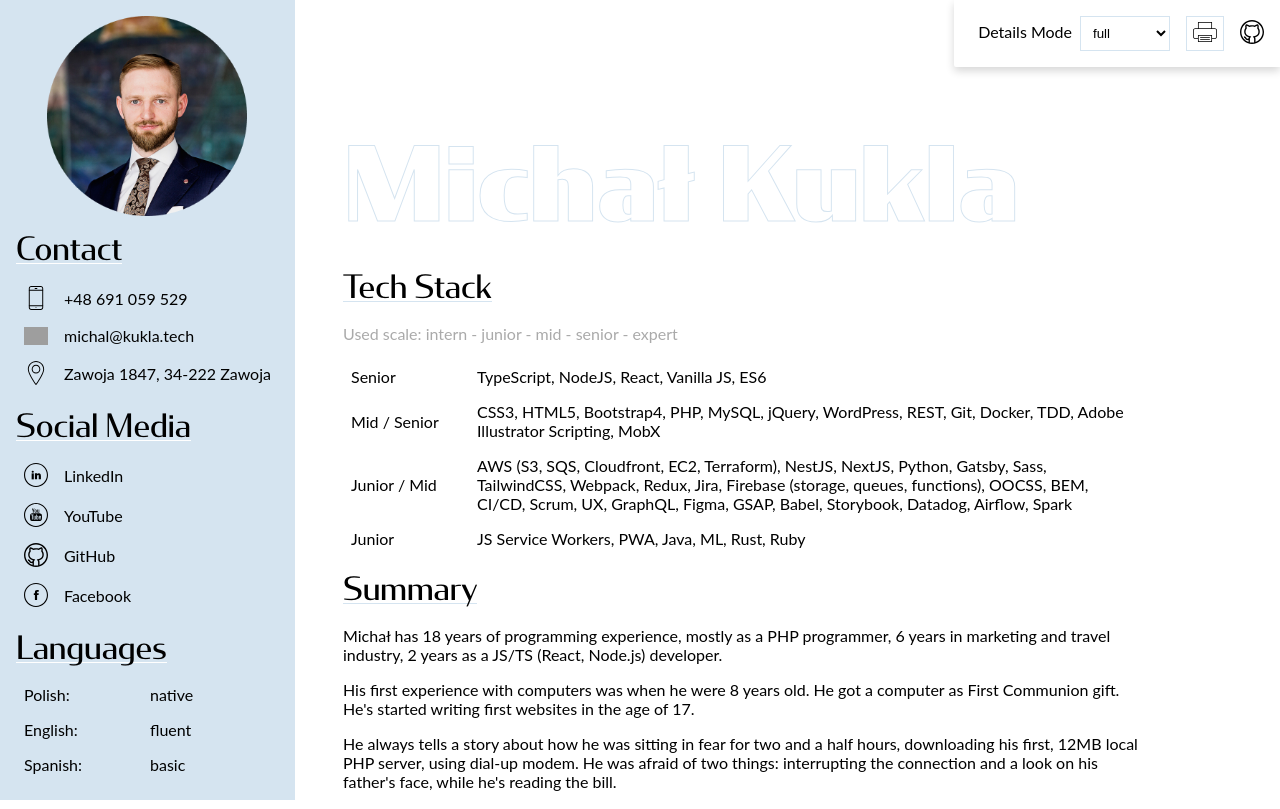
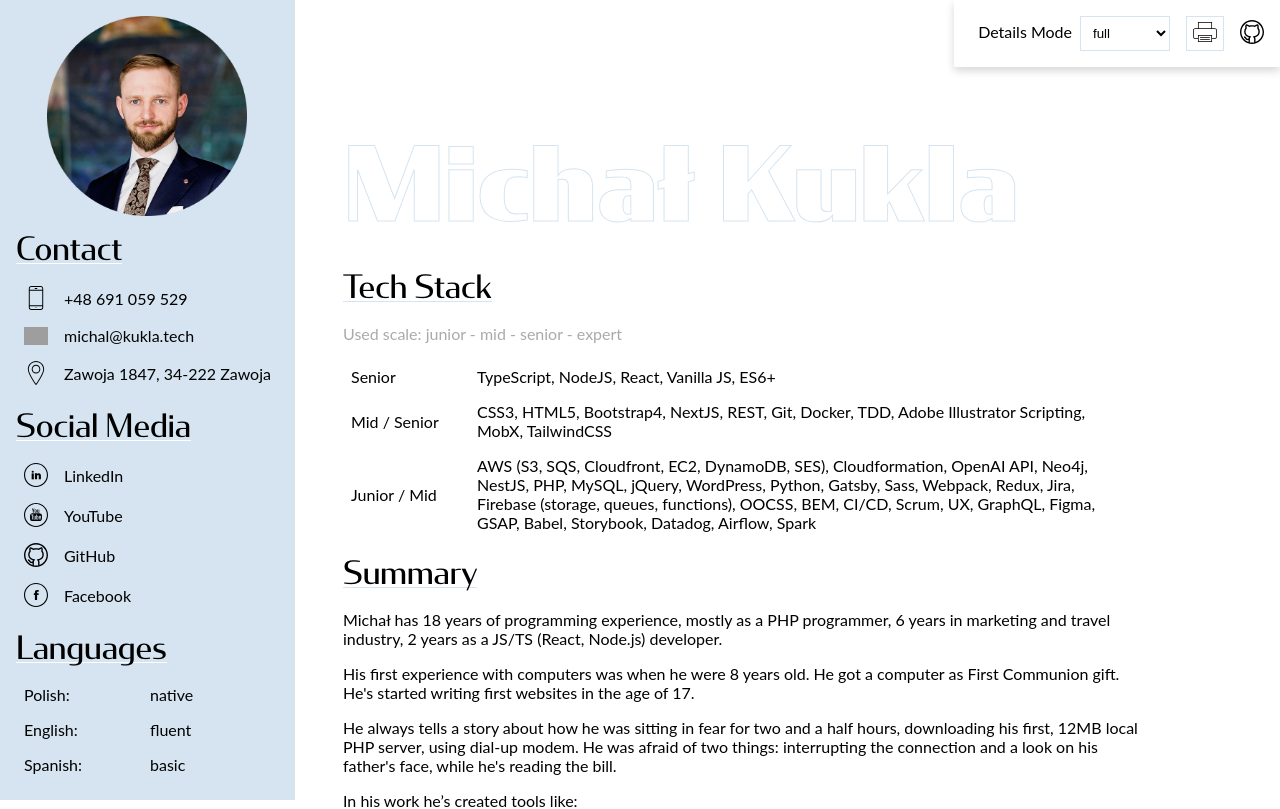
Before and after one commit to degregar/resume, a React (Create React App) app: page / in a window 1280 px wide. Shown: the top 809 px of the page. Built offline with nearby package versions, Linux system fonts and the light colour scheme; grey boxes are pictures that could not be loaded.

Commit message:
fix: update tech stack

```diff
--- a/src/components/Resume/SidebarBoxes/SidebarBoxes.tsx
+++ b/src/components/Resume/SidebarBoxes/SidebarBoxes.tsx
@@ -75,27 +75,23 @@ export const StackBox = () => {
     <Box>
       <h2 className="heading">Tech Stack</h2>
 
-      <p style={{ color: "#aaa" }}>Used scale: intern - junior - mid - senior - expert</p>
+      <p style={{ color: "#aaa" }}>Used scale: junior - mid - senior - expert</p>
 
       <List>
         <li>
           <span className="label">Senior</span>
-          <span>TypeScript, NodeJS, React, Vanilla JS, ES6</span>
+          <span>TypeScript, NodeJS, React, Vanilla JS, ES6+</span>
         </li>
         <li>
           <span className="label">Mid / Senior</span>
-          <span>CSS3, HTML5, Bootstrap4, PHP, MySQL, jQuery, WordPress, REST, Git, Docker, TDD, Adobe Illustrator Scripting, MobX</span>
+          <span>CSS3, HTML5, Bootstrap4, NextJS, REST, Git, Docker, TDD, Adobe Illustrator Scripting, MobX, TailwindCSS</span>
         </li>
         <li>
           <span className="label">Junior / Mid</span>
           <span>
-            AWS (S3, SQS, Cloudfront, EC2, Terraform), NestJS, NextJS, Python, Gatsby, Sass, TailwindCSS, Webpack, Redux, Jira, Firebase (storage,
+            AWS (S3, SQS, Cloudfront, EC2, DynamoDB, SES), Cloudformation, OpenAI API, Neo4j, NestJS, PHP, MySQL, jQuery, WordPress, Python, Gatsby, Sass, Webpack, Redux, Jira, Firebase (storage,
             queues, functions), OOCSS, BEM, CI/CD, Scrum, UX, GraphQL, Figma, GSAP, Babel, Storybook, Datadog, Airflow, Spark
           </span>
-        </li>
-        <li>
-          <span className="label">Junior</span>
-          <span>JS Service Workers, PWA, Java, ML, Rust, Ruby</span>
         </li>
       </List>
     </Box>
```
